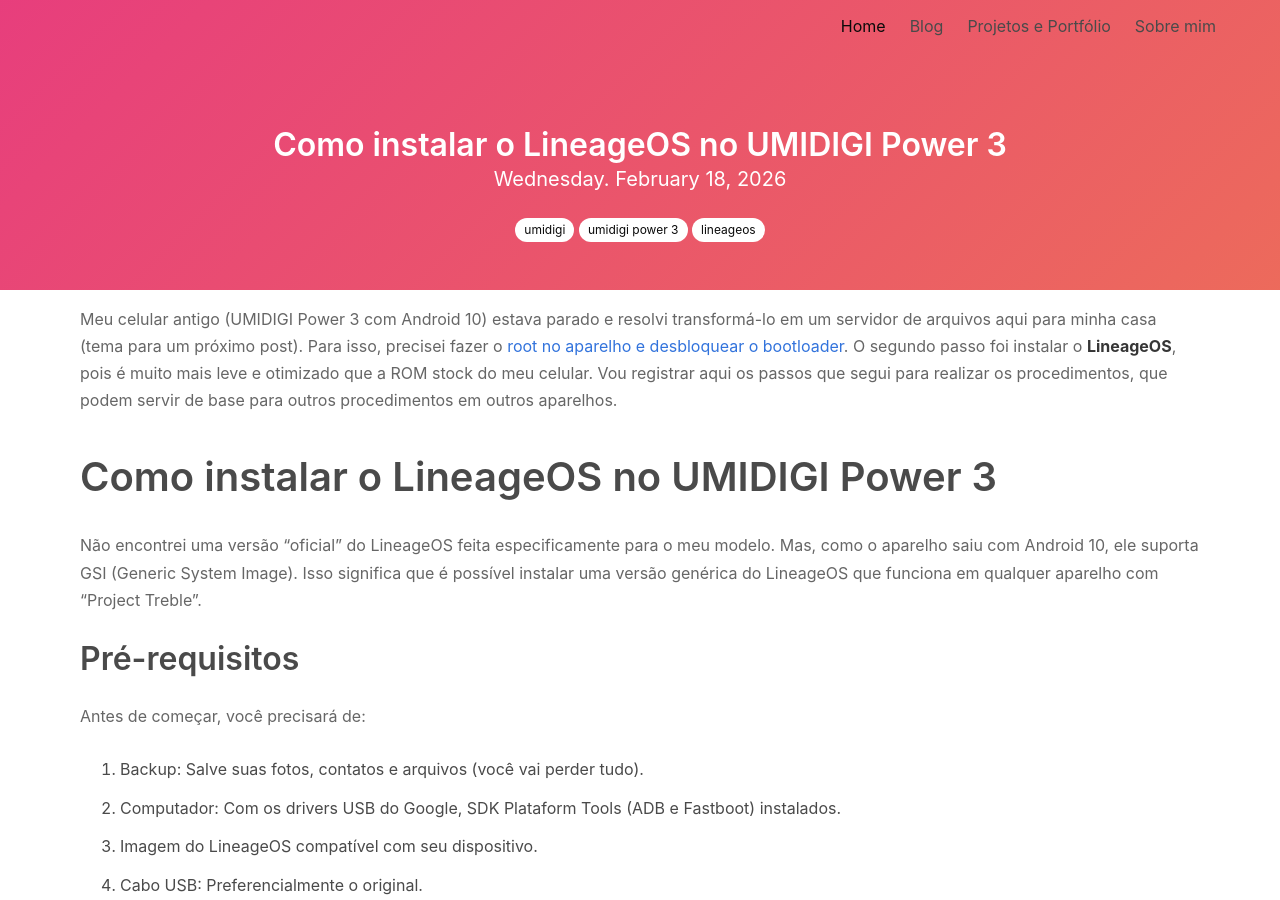
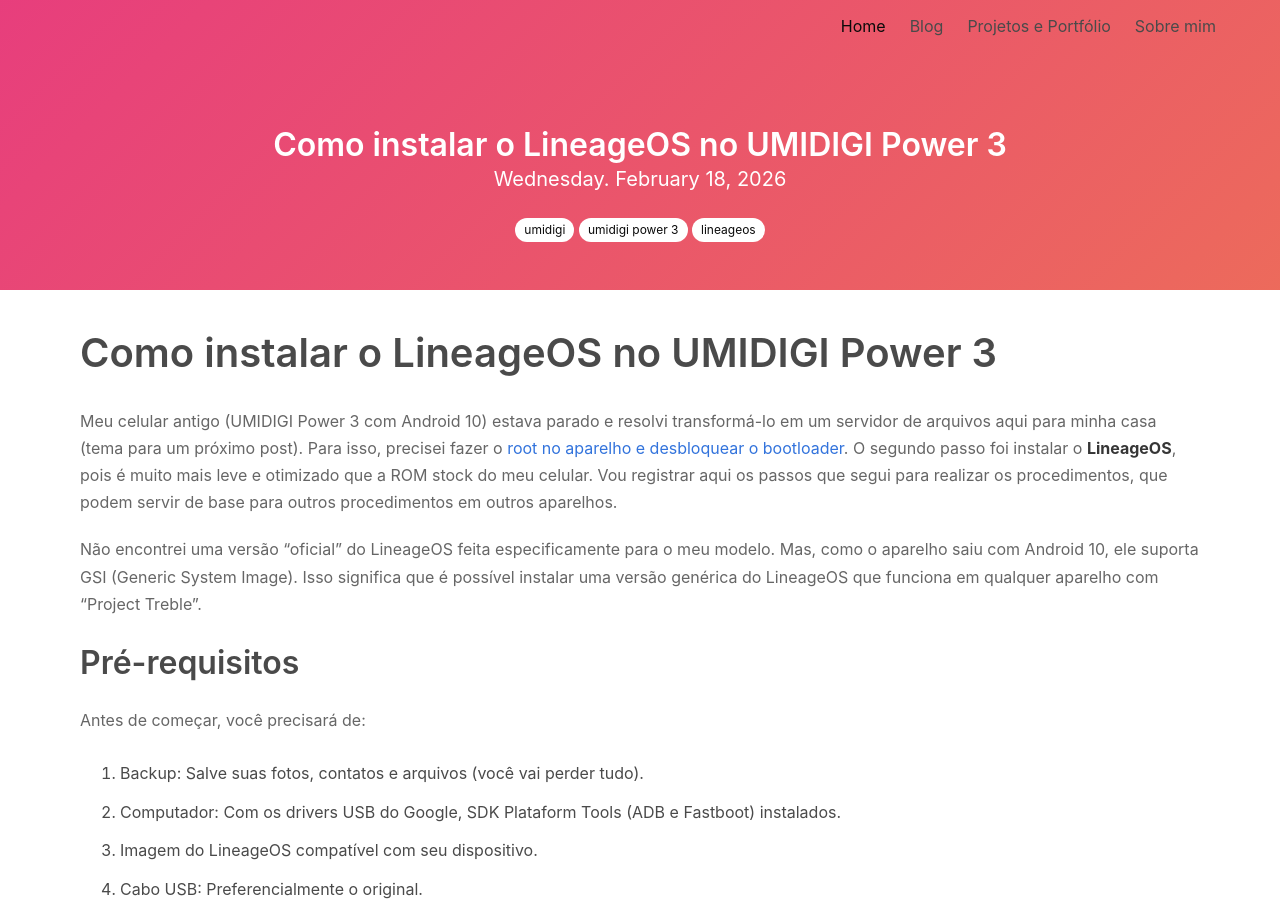
Before and after one commit to arianebrandao/arianebrandao.github.io, a Jekyll site: the page built from _posts/2026-02-18-instalar-lineageos-umidigi-power.md, in a window 1280 px wide and 900 px high. Built offline with Jekyll 4.4.1, drawn with Linux system fonts in a browser that asks for light colours; nearby versions of some CDN libraries; comment, search, counter and statistics services are not loaded.

```diff
--- a/_posts/2026-02-18-instalar-lineageos-umidigi-power.md
+++ b/_posts/2026-02-18-instalar-lineageos-umidigi-power.md
@@ -13,9 +13,9 @@ description: Como instalar o LineageOS no UMIDIGI Power 3
 
 ---
 
+## Como instalar o LineageOS no UMIDIGI Power 3
+
 Meu celular antigo (UMIDIGI Power 3 com Android 10) estava parado e resolvi transformá-lo em um servidor de arquivos aqui para minha casa (tema para um próximo post). Para isso, precisei fazer o [root no aparelho e desbloquear o bootloader](https://arianebrandao.github.io/bootloader-unlocker-root-umidigi-power-3/). O segundo passo foi instalar o **LineageOS**, pois é muito mais leve e otimizado que a ROM stock do meu celular. Vou registrar aqui os passos que segui para realizar os procedimentos, que podem servir de base para outros procedimentos em outros aparelhos.
-
-## Como instalar o LineageOS no UMIDIGI Power 3
 
 Não encontrei uma versão "oficial" do LineageOS feita especificamente para o meu modelo. Mas, como o aparelho saiu com Android 10, ele suporta GSI (Generic System Image). Isso significa que é possível instalar uma versão genérica do LineageOS que funciona em qualquer aparelho com "Project Treble".
 
```
